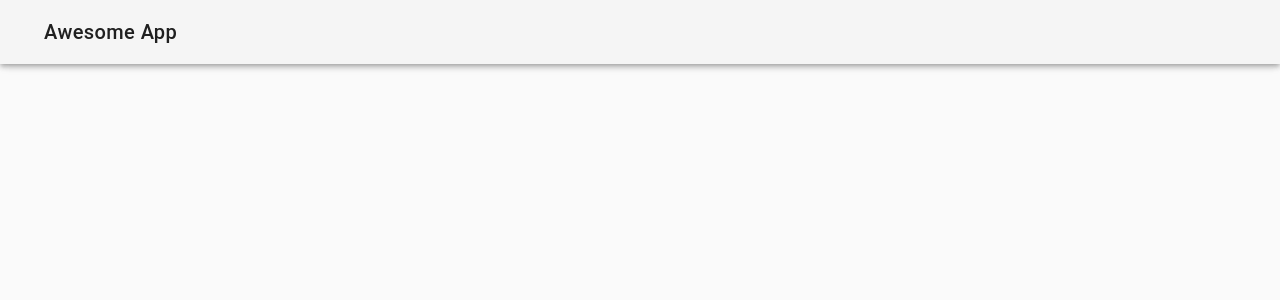
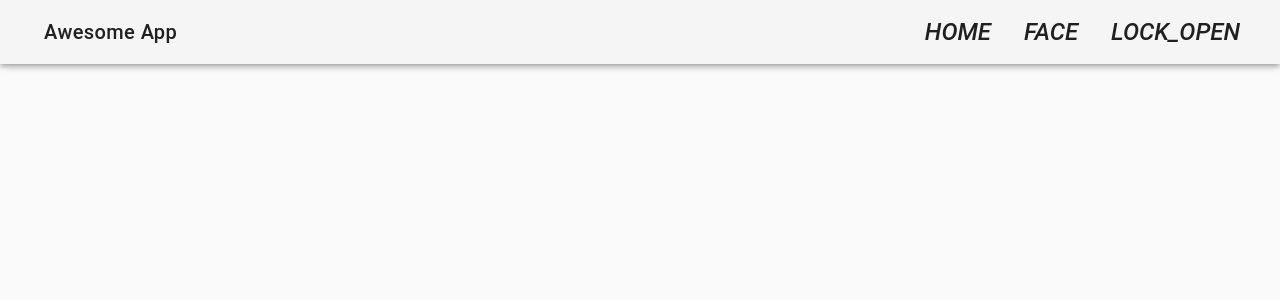
Before and after one commit to gabrielkrneiro/vuejs_firebase, a Vue app: page / in a window 1280 px wide. Shown: the top 300 px of the page. Built offline with nearby package versions, Linux system fonts and the light colour scheme; the HTML template or start-up script is replaced by a standard one.

Commit message:
feat: Landing Page frontend

```diff
--- a/src/App.vue
+++ b/src/App.vue
@@ -1,8 +1,12 @@
 <template>
   <v-app>
 
-    <v-navigation-drawer v-model="sidebar" app>
+    <v-navigation-drawer class="hidden-sm-and-up" v-model="sidebar" app>
       <v-list>
+
+        <!--
+          :to="" replaces in this case <router-link tag="li" to="/foo">
+         -->
         <v-list-tile
           v-for="item in menuItems"
           :key="item.title"
@@ -12,7 +16,9 @@
             <v-icon>{{ item.icon }}</v-icon>
           </v-list-tile-action>
 
-          <v-list-tile-content>{{ item.title }}</v-list-tile-content>
+          <v-list-tile-content>
+            {{ item.title }}
+          </v-list-tile-content>
 
         </v-list-tile>
       </v-list>
@@ -23,6 +29,20 @@
         <v-toolbar-side-icon  @click="sidebar = !sidebar"></v-toolbar-side-icon>
       </span>
       <v-toolbar-title>{{ appTitle }}</v-toolbar-title>
+      <v-spacer></v-spacer>
+
+      <!-- hide in xs screens -->
+      <v-toolbar-items class="hidden-xs-only">
+        <!-- flat button -->
+        <v-btn
+          flat
+          v-for="item in menuItems"
+          :key="item.title"
+          :to="item.path">
+          <v-icon light>{{ item.icon }}</v-icon>
+
+        </v-btn>
+      </v-toolbar-items>
     </v-toolbar>
 
     <v-content>
```
Also changed, not shown: src/components/landing/Landing.vue (+19 -2 lines).
